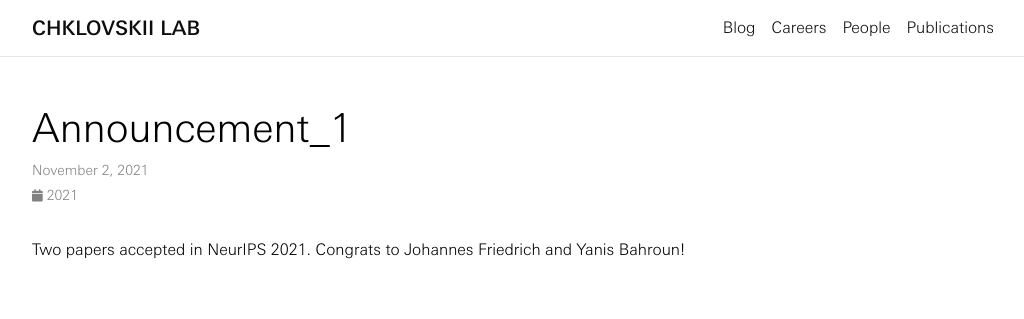
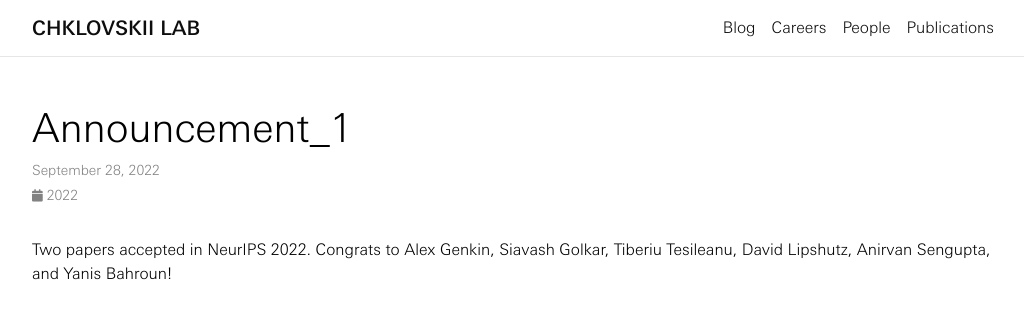
Before and after one commit to neural-circuits-and-algorithms/NCA-website, a Jekyll site: the page built from _news/announcement_1.md, in a window 1280 px wide. Shown: the top 319 px of the page, without its empty margins (123-1147 px from the left). Built offline with Jekyll 4.4.1, drawn with Linux system fonts in a browser that asks for light colours; nearby versions of some CDN libraries; comment, search, counter and statistics services are not loaded; a style sheet for code colours, icons or effects is not loaded.

Commit message:
Update announcement_1.md

```diff
--- a/_news/announcement_1.md
+++ b/_news/announcement_1.md
@@ -1,6 +1,6 @@
 ---
 layout: post
-date: 2021-11-02
+date: 2022-09-28
 inline: true
 ---
-Two papers accepted in NeurIPS 2021. Congrats to Johannes Friedrich and Yanis Bahroun!
+Two papers accepted in NeurIPS 2022. Congrats to Alex Genkin, Siavash Golkar, Tiberiu Tesileanu, David Lipshutz, Anirvan Sengupta, and Yanis Bahroun!
```
